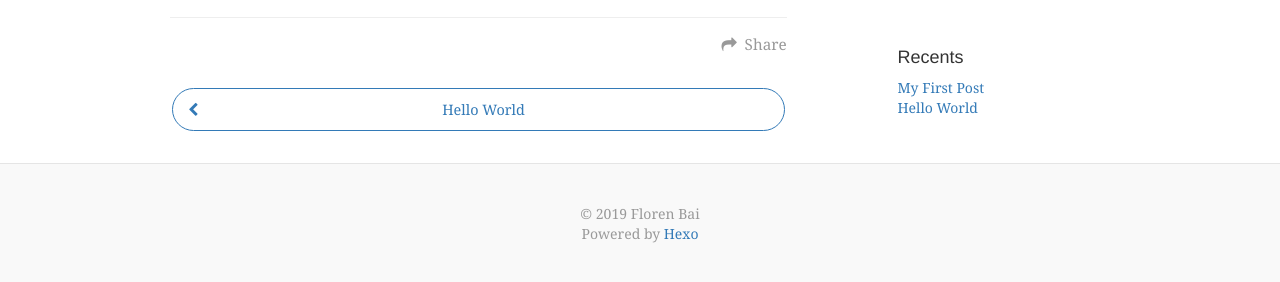
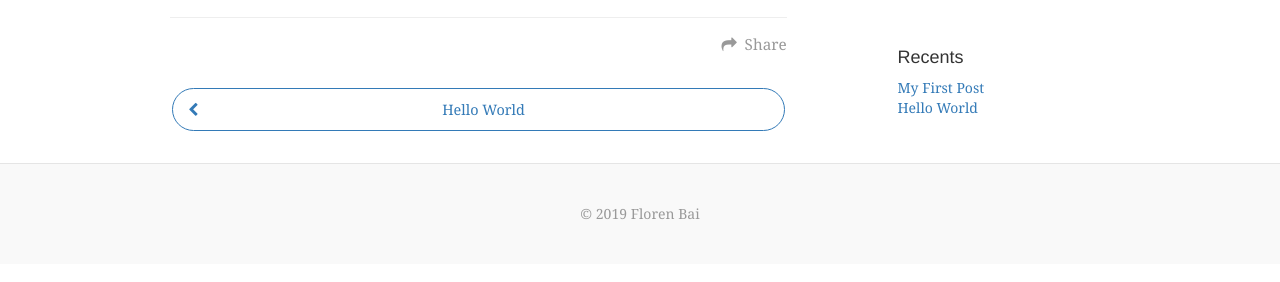
Before and after one commit to florenbai/florenbai.github.io, a plain HTML site: page 2019/04/15/My-First-Post/index.html in a window 1280 px wide. Shown: the part 248-530 px from the top of the page. Drawn offline with nearby package versions, Linux system fonts and the light colour scheme.

Commit message:
Site updated: 2019-04-15 14:47:35

```diff
--- a/2019/04/15/My-First-Post/index.html
+++ b/2019/04/15/My-First-Post/index.html
@@ -182,7 +182,6 @@
   <div class="container">
     <div id="footer-info" class="inner">
       &copy; 2019 Floren Bai<br>
-      Powered by <a href="http://hexo.io/" target="_blank">Hexo</a>
     </div>
   </div>
 </footer>
```
Also changed, not shown: 2019/04/15/hello-world/index.html (+0 -1 lines), archives/2019/04/index.html (+0 -1 lines), archives/2019/index.html (+0 -1 lines), archives/index.html (+0 -1 lines), index.html (+0 -1 lines).
